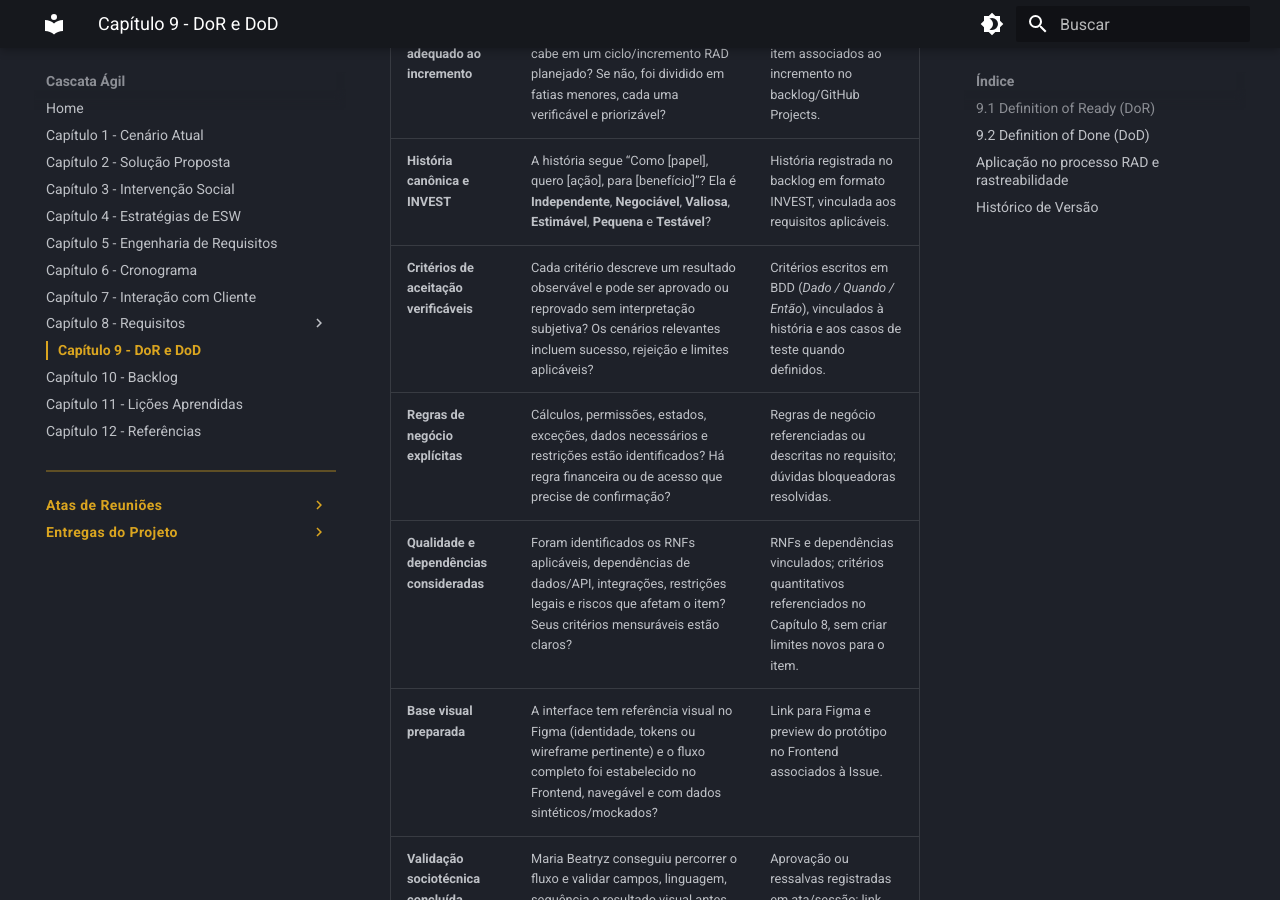
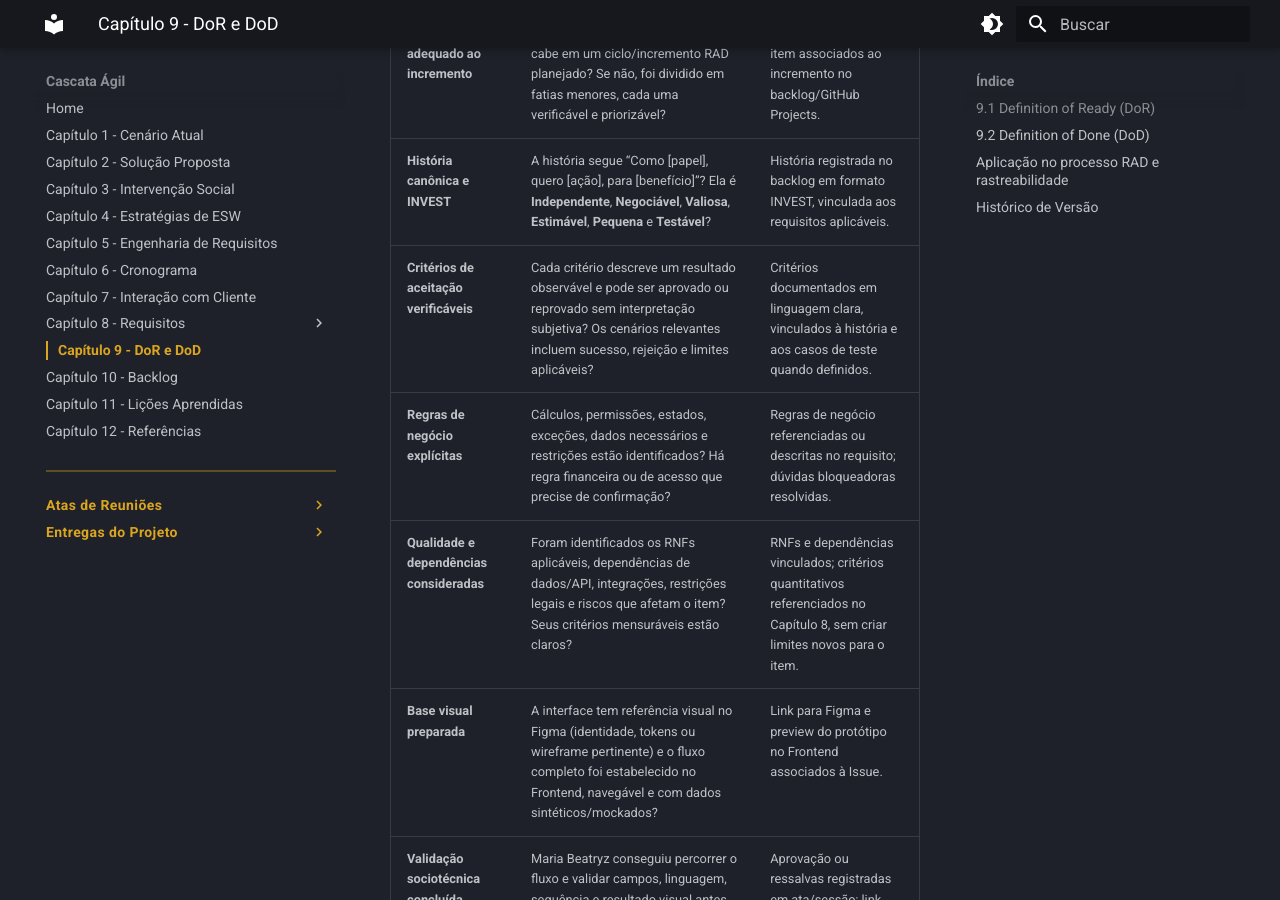
Before and after one commit to mdsreq-fga-unb/REQ-2026.2-T01-DUOC-Finance, an MkDocs documentation site: the page built from docs/dor-dod/index.md, in a window 1280 px wide and 900 px high, scrolled down 1188 px. Built offline with MkDocs 1.6.1 and Material for MkDocs 9.7.7, drawn with Linux system fonts in a browser that asks for light colours; some of the changed text lies outside the part shown.

Commit message:
docs/removendo a parte do bdd

```diff
--- a/docs/dor-dod/index.md
+++ b/docs/dor-dod/index.md
@@ -17,7 +17,7 @@
 | **Sem ambiguidades impeditivas** | Duas pessoas da equipe interpretariam da mesma forma os dados de entrada, as regras e o resultado esperado? Dúvidas que mudariam a solução foram resolvidas com a cliente ou registradas como decisão explícita? | Regras de negócio identificadas e decisões ou dependências documentadas. |
 | **Tamanho adequado ao incremento** | O item entrega valor observável e cabe em um ciclo/incremento RAD planejado? Se não, foi dividido em fatias menores, cada uma verificável e priorizável? | Escopo e prioridade do item associados ao incremento no backlog/GitHub Projects. |
 | **História canônica e INVEST** | A história segue “Como [papel], quero [ação], para [benefício]”? Ela é **Independente**, **Negociável**, **Valiosa**, **Estimável**, **Pequena** e **Testável**? | História registrada no backlog em formato INVEST, vinculada aos requisitos aplicáveis. |
-| **Critérios de aceitação verificáveis** | Cada critério descreve um resultado observável e pode ser aprovado ou reprovado sem interpretação subjetiva? Os cenários relevantes incluem sucesso, rejeição e limites aplicáveis? | Critérios escritos em BDD (*Dado / Quando / Então*), vinculados à história e aos casos de teste quando definidos. |
+| **Critérios de aceitação verificáveis** | Cada critério descreve um resultado observável e pode ser aprovado ou reprovado sem interpretação subjetiva? Os cenários relevantes incluem sucesso, rejeição e limites aplicáveis? | Critérios documentados em linguagem clara, vinculados à história e aos casos de teste quando definidos. |
 | **Regras de negócio explícitas** | Cálculos, permissões, estados, exceções, dados necessários e restrições estão identificados? Há regra financeira ou de acesso que precise de confirmação? | Regras de negócio referenciadas ou descritas no requisito; dúvidas bloqueadoras resolvidas. |
 | **Qualidade e dependências consideradas** | Foram identificados os RNFs aplicáveis, dependências de dados/API, integrações, restrições legais e riscos que afetam o item? Seus critérios mensuráveis estão claros? | RNFs e dependências vinculados; critérios quantitativos referenciados no Capítulo 8, sem criar limites novos para o item. |
 | **Base visual preparada** | A interface tem referência visual no Figma (identidade, tokens ou wireframe pertinente) e o fluxo completo foi estabelecido no Frontend, navegável e com dados sintéticos/mockados? | Link para Figma e preview do protótipo no Frontend associados à Issue. |
@@ -42,7 +42,7 @@
 | Dimensão | Critério de conclusão | Evidência esperada |
 | :--- | :--- | :--- |
 | **Incremento funcional** | O fluxo da história está operável de ponta a ponta no ambiente definido para demonstração. A interface validada no DoR está integrada à lógica e à persistência previstas para o item; quando aplicável, está disponível em *Staging*. | Demonstração ou link do ambiente; PR/Issue identifica o incremento e seus componentes. |
-| **Critérios de aceitação** | **100%** dos critérios aprovados. Nenhum critério permanece sem execução, resultado ou justificativa acordada. | Resultado dos cenários BDD/casos de teste ligado à Issue ou PR. |
+| **Critérios de aceitação** | **100%** dos critérios aprovados. Nenhum critério permanece sem execução, resultado ou justificativa acordada. | Resultado da verificação de cada critério/caso de teste ligado à Issue ou PR. |
 | **Código e revisão** | Código segue os padrões do repositório e a stack vigente documentada no projeto; tipagem estrita e lint/verificações estáticas aplicáveis passam. Alterações foram revisadas por pares e integradas pelo fluxo de PR definido. | Checks do CI, lint e verificação de tipos aprovados; PR aprovado e vinculado. |
 | **Testes automatizados** | Testes automatizados pertinentes à alteração foram executados e aprovados. Regras de domínio e cálculos têm cobertura de testes apropriada; integrações e regressões afetadas foram verificadas. | Relatório de execução do CI e links/saídas dos testes. |
 | **Requisitos não funcionais** | Todos os RNFs aplicáveis ao escopo foram verificados contra os critérios mensuráveis especificados. Para valores monetários, aplica-se a exatidão exigida pelo requisito pertinente; para acesso, RBAC e autorização são testados nos perfis/rotas abrangidos; desempenho segue os limites definidos para a funcionalidade. | Resultado de testes ou inspeções com referência ao RNF e ao seu critério de aceite no Capítulo 8. |
@@ -57,7 +57,7 @@
 Para cada item concluído, a Issue ou PR deve permitir localizar:
 
 1. História de usuário e requisitos/RNs/RNFs relacionados;
-2. Critérios BDD e resultados dos testes correspondentes;
+2. Critérios de aceitação e resultados dos testes correspondentes;
 3. Evidência da validação visual do DoR e da homologação do DoD;
 4. PR aprovado, verificações automatizadas e estado de integração;
 5. Atualização documental pertinente e resultado do build MkDocs.
```
